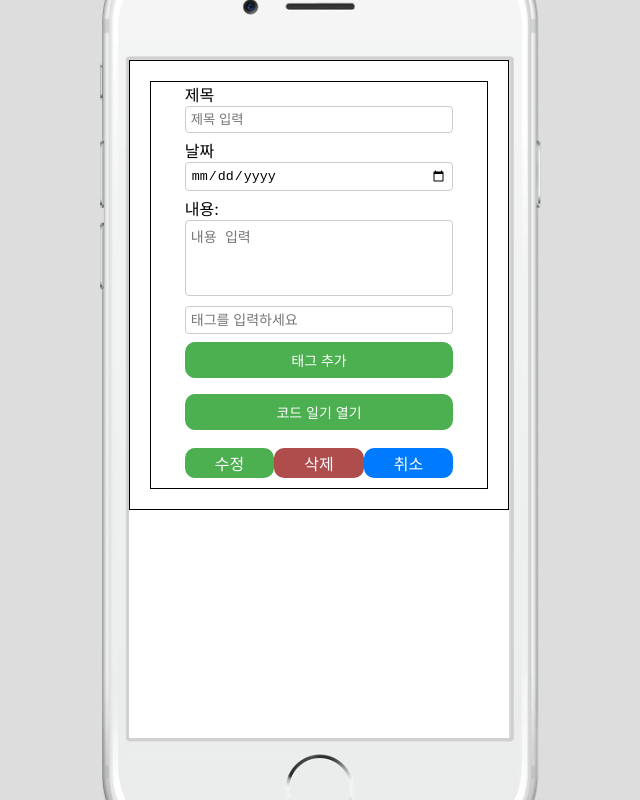
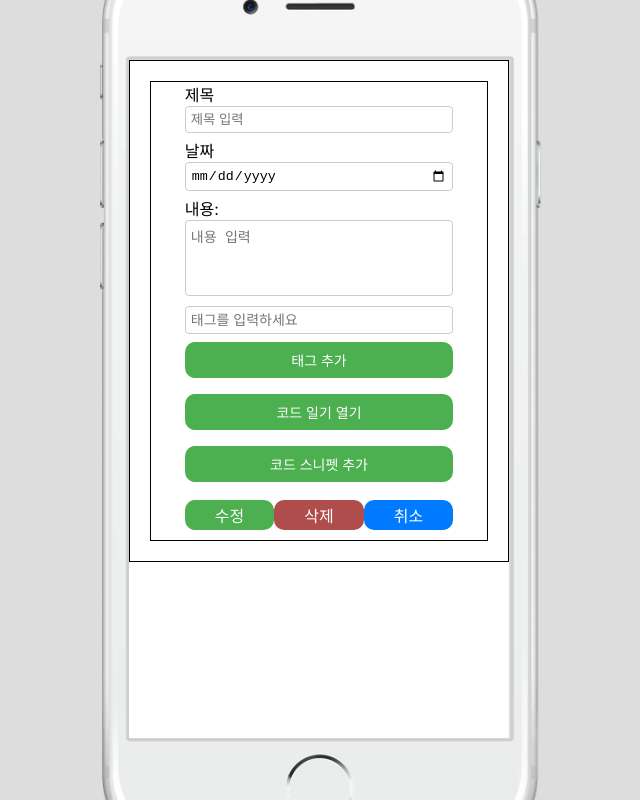
Before and after one commit to BlackMoreCode/MiniProject, a React (Create React App) app: page /diaryUpdate/1 in a window 1280 px wide. Shown: the whole page, without its empty margins (318-958 px from the left). Built offline with nearby package versions, Linux system fonts and the light colour scheme; a web font is replaced by a local one.

Commit message:
one minor error remaining

```diff
--- a/src/pages/Diary/DiaryInsert.jsx
+++ b/src/pages/Diary/DiaryInsert.jsx
@@ -49,39 +49,34 @@ const DiaryInsert = () => {
         )}T00:00:00`;
       };
 
+      // In DiaryInsert.jsx, modify the payload logic to include sequential sequence numbers
+      let sequenceCounter = 1;
+
       const newDiary = {
         title,
         content: description,
         tags,
         writtenDate: formatDate(date),
-        // codingDiaryEntries: codeSnippets.map((snippet, index) => ({
-        //   programmingLanguageName: snippet.language || null,
-        //   entryType: snippet.language ? "snippet" : "comment",
-        //   content: snippet.code || "",
-        //   commentary: snippet.commentary?.length ? snippet.commentary : [""],
-        //   sequence: index + 1,
-        // })),
-        codingDiaryEntries: codeSnippets.flatMap((snippet, snippetIndex) => {
+        codingDiaryEntries: codeSnippets.flatMap((snippet) => {
           const entries = [];
 
-          // Add the snippet entry
           if (snippet.code) {
             entries.push({
-              entryType: "snippet", // 스니펫 타입
-              programmingLanguageName: snippet.language || "javascript",
-              content: snippet.code, // 스니펫의 코드
-              sequence: snippetIndex * 2 + 1, // 순서 계산
+              entryType: "snippet",
+              programmingLanguageName:
+                snippet.programmingLanguageName || "javascript",
+              content: snippet.code,
+              sequence: sequenceCounter++, // Increment sequenceCounter
             });
           }
 
-          // Add commentary entries
           if (Array.isArray(snippet.commentary)) {
-            snippet.commentary.forEach((comment, commentIndex) => {
+            snippet.commentary.forEach((comment) => {
               entries.push({
-                entryType: "comment", // 코멘트 타입
-                programmingLanguageName: null, // 코멘트에는 언어 없음
-                content: comment, // 코멘트 내용
-                sequence: snippetIndex * 2 + 2 + commentIndex, // 순서 계산
+                entryType: "comment",
+                programmingLanguageName: null,
+                content: comment,
+                sequence: sequenceCounter++, // Increment sequenceCounter
               });
             });
           }
@@ -119,12 +114,19 @@ const DiaryInsert = () => {
 
   const addTag = useCallback(() => {
     const trimmedTag = tagInput.trim();
-    if (trimmedTag && !tags.includes(trimmedTag)) {
+
+    if (!trimmedTag) {
+      // Case 1: 태그 입력이 비었을 경우
+      setModalMessage("태그를 입력하세요!");
+      setIsModalOpen(true);
+    } else if (tags.includes(trimmedTag)) {
+      // Case 2: 중복된 태그
+      setModalMessage("중복된 태그는 추가할 수 없습니다.");
+      setIsModalOpen(true);
+    } else {
+      // Case 3: 적합한 태그
       setTags((prevTags) => [...prevTags, trimmedTag]);
       setTagInput("");
-    } else {
-      setModalMessage("중복된 태그를 추가할 수 없습니다.");
-      setIsModalOpen(true);
     }
   }, [tagInput, tags]);
 
@@ -163,7 +165,7 @@ const DiaryInsert = () => {
         index === snippetIndex
           ? {
               ...snippet,
-              commentary: [...snippet.commentary, ""],
+              commentary: [...(snippet.commentary || []), ""], // Always add a new empty comment
             }
           : snippet
       )
@@ -274,11 +276,11 @@ const DiaryInsert = () => {
                 <div key={snippetIndex}>
                   {/* Code Snippet Section */}
                   <select
-                    value={snippet.language || ""}
+                    value={snippet.programmingLanguageName || "javascript"}
                     onChange={(e) =>
                       updateCodeSnippet(
                         snippetIndex,
-                        "language",
+                        "programmingLanguageName",
                         e.target.value
                       )
                     }
--- a/src/pages/Diary/DiaryUpdate.jsx
+++ b/src/pages/Diary/DiaryUpdate.jsx
@@ -55,19 +55,35 @@ const DiaryUpdate = () => {
           );
           setTags(response.tags || []);
 
-          // Map codingDiaryEntries correctly
-          setCodeSnippets(
-            (response.codingDiaryEntries || []).map((entry) => ({
-              programmingLanguageName:
-                entry.entryType === "snippet"
-                  ? entry.programmingLanguageName
-                  : null,
-              content: entry.content || "",
-              commentary: entry.entryType === "comment" ? [entry.content] : [],
-              entryType: entry.entryType || "snippet",
-              sequence: entry.sequence || 1,
-            }))
-          );
+          // Correctly map codingDiaryEntries back to snippets and comments
+          const groupedSnippets = [];
+          response.codingDiaryEntries.forEach((entry) => {
+            if (entry.entryType === "snippet") {
+              groupedSnippets.push({
+                programmingLanguageName: entry.programmingLanguageName,
+                content: entry.content,
+                commentary: [],
+                entryType: "snippet",
+                sequence: entry.sequence,
+              });
+            } else if (entry.entryType === "comment") {
+              const lastSnippet = groupedSnippets[groupedSnippets.length - 1];
+              if (lastSnippet && lastSnippet.entryType === "snippet") {
+                lastSnippet.commentary.push(entry.content); // Append to the last snippet
+              } else {
+                // Handle orphaned comments (not associated with any snippet)
+                groupedSnippets.push({
+                  programmingLanguageName: null,
+                  content: "",
+                  commentary: [entry.content],
+                  entryType: "comment",
+                  sequence: entry.sequence,
+                });
+              }
+            }
+          });
+
+          setCodeSnippets(groupedSnippets);
         }
       } catch (error) {
         console.error("Error fetching diary:", error);
@@ -89,6 +105,8 @@ const DiaryUpdate = () => {
       return;
     }
 
+    let sequenceCounter = 1; // Ensure the sequence starts fresh for each update.
+
     const formatDate = (date) => {
       const d = new Date(date);
       const pad = (n) => (n < 10 ? "0" + n : n);
@@ -102,34 +120,28 @@ const DiaryUpdate = () => {
       content: description,
       tags,
       writtenDate: formatDate(date),
-      // codingDiaryEntries: codeSnippets.map((snippet, index) => ({
-      //   programmingLanguageName: snippet.programmingLanguageName, // No need for null check, default handled earlier
-      //   entryType: snippet.programmingLanguageName ? "snippet" : "comment",
-      //   content: snippet.content || "",
-      //   commentary: snippet.commentary || [""], // At least one empty commentary
-      //   sequence: index + 1,
-      // })),
-      codingDiaryEntries: codeSnippets.flatMap((snippet, snippetIndex) => {
+      codingDiaryEntries: codeSnippets.flatMap((snippet) => {
         const entries = [];
 
-        // Add the snippet entry
-        if (snippet.code) {
+        // Add the snippet if it exists
+        if (snippet.content && snippet.entryType === "snippet") {
           entries.push({
-            entryType: "snippet", // 스니펫 타입
-            programmingLanguageName: snippet.programmingLanguageName || null,
-            content: snippet.code, // 스니펫의 코드
-            sequence: snippetIndex * 2 + 1, // 순서 계산
+            entryType: "snippet",
+            programmingLanguageName:
+              snippet.programmingLanguageName || "javascript",
+            content: snippet.content, // Preserve the snippet content
+            sequence: sequenceCounter++, // Increment the sequence
           });
         }
 
-        // Add commentary entries
+        // Add associated comments
         if (Array.isArray(snippet.commentary)) {
-          snippet.commentary.forEach((comment, commentIndex) => {
+          snippet.commentary.forEach((comment) => {
             entries.push({
-              entryType: "comment", // 코멘트 타입
-              programmingLanguageName: null, // 코멘트에는 언어 없음
-              content: comment, // 코멘트 내용
-              sequence: snippetIndex * 2 + 2 + commentIndex, // 순서 계산
+              entryType: "comment",
+              programmingLanguageName: null,
+              content: comment, // Preserve the comment content
+              sequence: sequenceCounter++, // Increment the sequence
             });
           });
         }
@@ -138,9 +150,7 @@ const DiaryUpdate = () => {
       }),
     };
 
-    // console.log("codeSnippets 검사", codeSnippets);
-    // console.log("Tags to be sent:", tags);
-    console.log("Updated Diary Payload (Update):", updatedDiary); // updateDiary API 호출 직전에  콘솔로그 따보기
+    console.log("Updated Diary Payload:", updatedDiary);
 
     try {
       await AxiosApi.updateDiary({
@@ -154,8 +164,6 @@ const DiaryUpdate = () => {
       console.error("Failed to update diary:", error);
       setModalMessage("일기를 수정하는데 실패하였습니다.");
       setIsModalOpen(true);
-    } finally {
-      sequenceCounter = 1;
     }
   };
 
@@ -187,12 +195,18 @@ const DiaryUpdate = () => {
   const addTag = () => {
     const trimmedTag = tagInput.trim();
 
-    if (trimmedTag && !tags.includes(trimmedTag)) {
+    if (!trimmedTag) {
+      // Case 1: 빈 태그 허용 불가
+      setModalMessage("태그를 입력하세요!"); // "Please enter a tag!"
+      setIsModalOpen(true);
+    } else if (tags.includes(trimmedTag)) {
+      // Case 2: 중복 태그 막기
+      setModalMessage("중복된 태그는 추가할 수 없습니다."); // "Duplicate tags cannot be added."
+      setIsModalOpen(true);
+    } else {
+      // Case 3: 위의 2경우가 아닐경우
       setTags([...tags, trimmedTag]);
       setTagInput("");
-    } else {
-      setModalMessage("중복된 태그를 추가할 수 없습니다.");
-      setIsModalOpen(true);
     }
   };
 
@@ -200,9 +214,10 @@ const DiaryUpdate = () => {
     setCodeSnippets((prevSnippets) => [
       ...prevSnippets,
       {
-        programmingLanguageName: "javascript",
-        code: "",
-        commentary: ["기본 코멘터리"], //기본 코멘터리 일단 추가
+        programmingLanguageName: "javascript", // Default language
+        content: "", // New snippet starts empty
+        commentary: [], // No comments initially
+        entryType: "snippet", // Explicitly set the type
       },
     ]);
   };
@@ -211,7 +226,10 @@ const DiaryUpdate = () => {
     setCodeSnippets((prevSnippets) =>
       prevSnippets.map((snippet, index) =>
         index === snippetIndex
-          ? { ...snippet, code: newCode } // 해당 스니펫의 코드를 업데이트
+          ? {
+              ...snippet,
+              content: newCode, // Update the content field for the snippet
+            }
           : snippet
       )
     );
@@ -228,9 +246,18 @@ const DiaryUpdate = () => {
   };
 
   const updateCodeCommentary = (snippetIndex, commentaryIndex, newComment) => {
-    const updatedSnippets = [...codeSnippets];
-    updatedSnippets[snippetIndex].commentary[commentaryIndex] = newComment;
-    setCodeSnippets(updatedSnippets);
+    setCodeSnippets((prevSnippets) =>
+      prevSnippets.map((snippet, index) =>
+        index === snippetIndex
+          ? {
+              ...snippet,
+              commentary: snippet.commentary.map(
+                (comment, i) => (i === commentaryIndex ? newComment : comment) // Update only the targeted commentary
+              ),
+            }
+          : snippet
+      )
+    );
   };
 
   const removeCodeCommentary = (snippetIndex, commentaryIndex) => {
@@ -297,11 +324,10 @@ const DiaryUpdate = () => {
             {showCodeSnippets ? "코드 일기 닫기" : "코드 일기 열기"}
           </St.GeneralAddBtn>
 
-          {showCodeSnippets && (
           <St.Div className="code-section">
             {codeSnippets.map((snippet, snippetIndex) => (
               <div key={snippetIndex}>
-                  {/* Render the language dropdown */}
+                {/* Language Dropdown */}
                 <select
                   value={snippet.programmingLanguageName}
                   onChange={(e) => {
@@ -316,7 +342,7 @@ const DiaryUpdate = () => {
                   <option value="java">Java</option>
                 </select>
 
-                  {/* Render the code editor */}
+                {/* Code Editor */}
                 <CodeMirror
                   value={snippet.content}
                   height="auto"
@@ -329,11 +355,6 @@ const DiaryUpdate = () => {
                       : java(),
                   ]}
                   onChange={(value) => updateCodeSnippet(snippetIndex, value)}
-                    // onChange={(value) => {
-                    //   const updatedSnippets = [...codeSnippets];
-                    //   updatedSnippets[snippetIndex].content = value;
-                    //   setCodeSnippets(updatedSnippets);
-                    // }}
                 />
 
                 <St.GeneralRmvBtn
@@ -343,7 +364,7 @@ const DiaryUpdate = () => {
                   코드 스니펫 삭제
                 </St.GeneralRmvBtn>
 
-                  {/* Render commentary */}
+                {/* Commentary Section */}
                 {snippet.commentary.map((comment, commentaryIndex) => (
                   <div key={commentaryIndex}>
                     <St.TextArea
@@ -376,11 +397,11 @@ const DiaryUpdate = () => {
               </div>
             ))}
 
+            {/* Add Snippet Button */}
             <St.GeneralAddBtn type="button" onClick={addCodeSnippet}>
               코드 스니펫 추가
             </St.GeneralAddBtn>
           </St.Div>
-          )}
 
           <div className="buttonBox">
             <St.ConfirmBtn type="submit" onClick={handleSubmit}>
```
Lines whose indentation alone changed are shown as unchanged.
